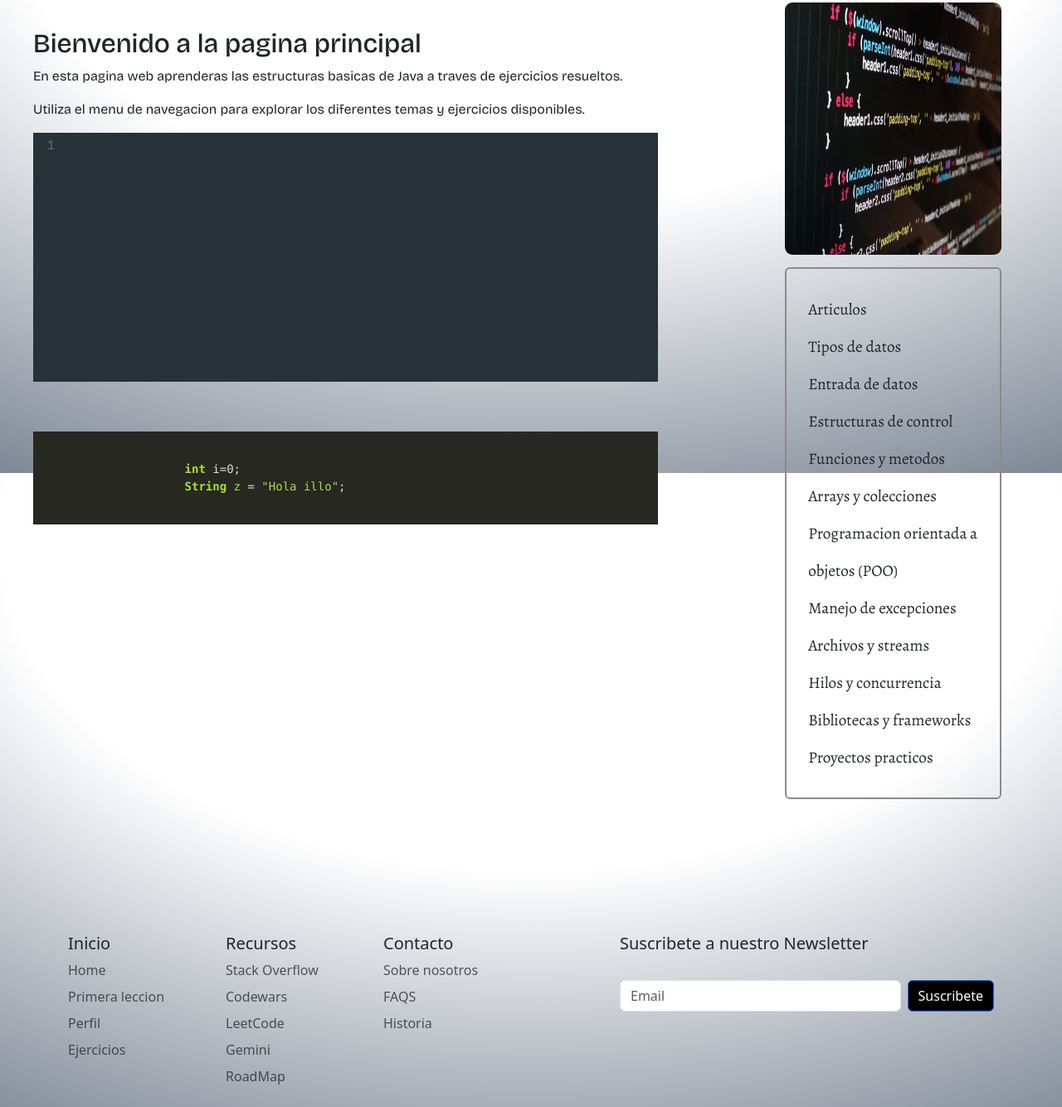
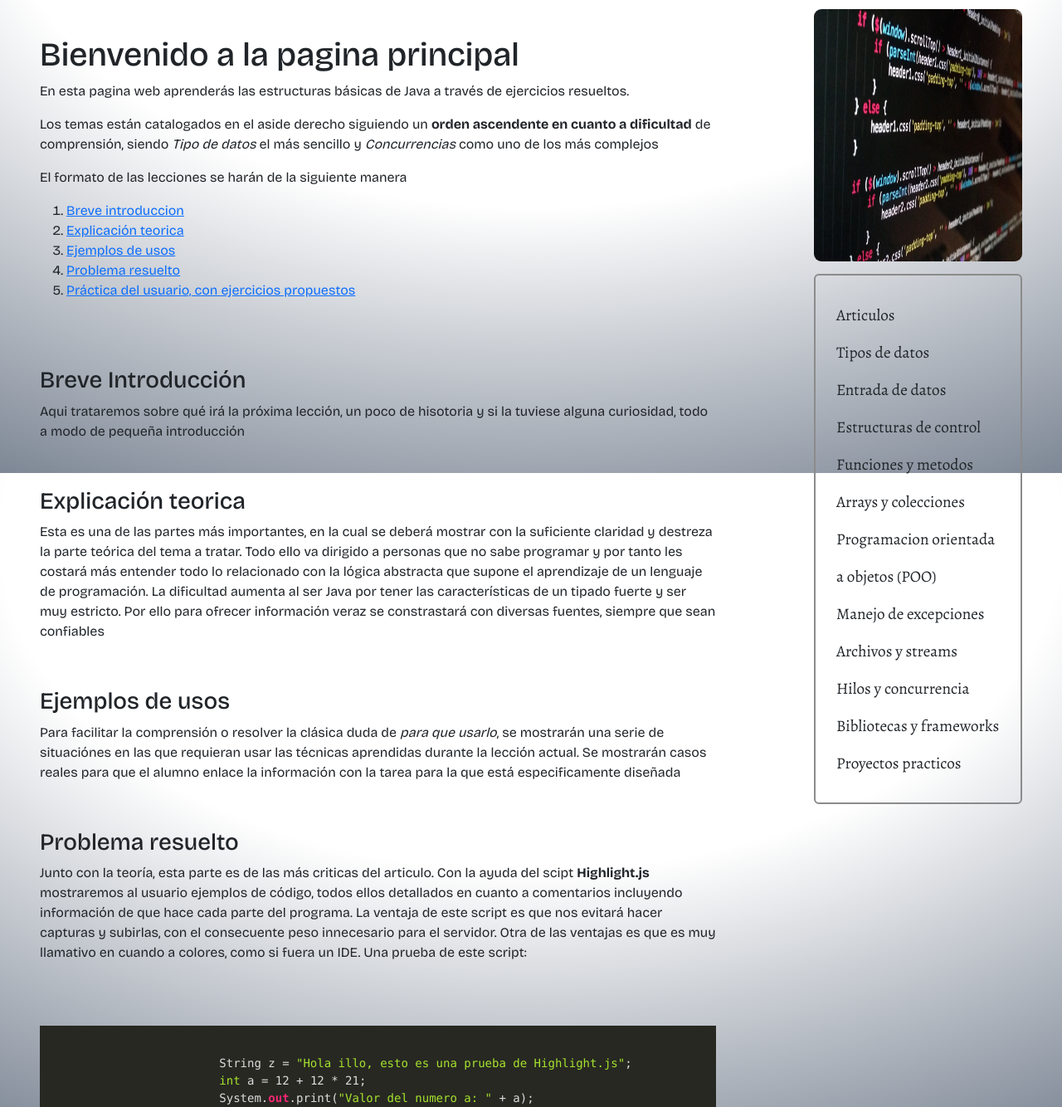
Before and after one commit to ElBotijo77/Aprende-Java, a plain HTML site: page index.html in a window 1280 px wide. Shown: the part 230-1564 px from the top of the page at 83% size. Drawn offline with nearby package versions, Linux system fonts and the light colour scheme; a web font is replaced by a local one.

Commit message:
docs: Add section explaining site functionality

```diff
--- a/index.html
+++ b/index.html
@@ -6,9 +6,20 @@
 -----------------------------------------------------------------------------------
 
 El tema de esta pagina web será la de enseñar las estructuras basicas de Java con
-pequeños ejercicios resueltos cogidos de la pagina LeetCode. Si da tiempo se
-implementaran algunos archivos de PHP y Javascript.
-Importamos varios elementos de Boostrap
+pequeños ejercicios resueltos cogidos de la pagina CodeWars/LeetCode.
+Se ha implementado un pequeño porgrama en JavaScript en el que maneja un header
+interactivo, además de haber importando el footer completo de Boostrap
+
+Funcionalidades que no ha dado tiempo a implementar:
+-Clases de Tailwind de manera optima con nodejs, pero por haber estado malo mas de
+una semana no se ha podido completar el proceso de comprension
+-Añadir back-end para que CodeMirror pueda compilar y ejecutar el código escrito
+-Programa PHP que recolecte unas Coockies básicas con $GET
+-Aside más vistoso, con la posibilidad de hacerla lista desplegable con js y que
+cuando aparezca por completo te persiga haciendo scroll hasta que se tope con otro
+elemento
+-Un formulario de inicio de sesion menos cutre
+
 
 ---------------------------------------------------------------------------------
 --------------------------------------------------------------------------------->
@@ -87,20 +98,80 @@ Importamos varios elementos de Boostrap
     <!--Contenido principal de la pagina-->
     <main class="content">
         <div class="article">
-            <h2>Bienvenido a la pagina principal</h2>
-            <p>En esta pagina web aprenderas las estructuras basicas de Java a traves de ejercicios resueltos.</p>
-            <p>Utiliza el menu de navegacion para explorar los diferentes temas y ejercicios disponibles.</p>
+            <h1>Bienvenido a la pagina principal</h1>
+            <p>En esta pagina web aprenderás las estructuras básicas de Java a través de ejercicios resueltos.</p>
+            <p>Los temas están catalogados en el aside derecho siguiendo un <b>orden ascendente en cuanto a dificultad</b>
+                de comprensión, siendo <i>Tipo de datos</i> el más sencillo y <i>Concurrencias</i> como uno de los más complejos
+            </p>
+            <p>El formato de las lecciones se harán de la siguiente manera</p>
 
-            <div class="code-mirror" style="width: auto;">
-                <textarea name="codigo" id="java-editor"></textarea>
-            </div>
+            <ol>
+                <li><a href="#1">Breve introduccion</a></li>
+                <li><a href="#2">Explicación teorica</a></li>
+                <li><a href="#3">Ejemplos de usos</a></li>
+                <li><a href="#4">Problema resuelto</a></li>
+                <li><a href="#5">Práctica del usuario, con ejercicios propuestos</a></li>
+            </ol><br>
 
-            <div style="padding-top: 60px;">
-                <pre><code class="languaje-java">
-                    int i=0;
-                    String z = "Hola illo";
-                </code></pre>
-            </div>
+            <section id="1">
+                <h3>Breve Introducción</h3>
+                <p>Aqui trataremos sobre qué irá la próxima lección, un poco de hisotoria y si la tuviese alguna curiosidad, todo
+                    a modo de pequeña introducción
+                </p>
+            </section>
+
+            <section id="2">
+                <h3>Explicación teorica</h3>
+                <p>Esta es una de las partes más importantes, en la cual se deberá mostrar con la suficiente claridad y destreza
+                    la parte teórica del tema a tratar. Todo ello va dirigido a personas que no sabe programar y por tanto les
+                    costará más entender todo lo relacionado con la lógica abstracta que supone el aprendizaje de un lenguaje de
+                    programación. La dificultad aumenta al ser Java por tener las características de un tipado fuerte y ser
+                    muy estricto. Por ello para ofrecer información veraz se constrastará con diversas fuentes, siempre que sean
+                    confiables
+                </p>
+            </section>
+
+            <section id="#3">
+                <h3>Ejemplos de usos</h3>
+                <p>Para facilitar la comprensión o resolver la clásica duda de <i>para que usarlo</i>, se mostrarán una serie de
+                    situaciónes en las que requieran usar las técnicas aprendidas durante la lección actual. Se mostrarán casos
+                    reales para que el alumno enlace la información con la tarea para la que está especificamente diseñada</p>
+            </section>
+
+            <section id="4">
+                <h3>Problema resuelto</h3>
+                <p>Junto con la teoría, esta parte es de las más criticas del articulo. Con la ayuda del scipt <b>Highlight.js</b>
+                    mostraremos al usuario ejemplos de código, todos ellos detallados en cuanto a comentarios incluyendo información
+                    de que hace cada parte del programa. La ventaja de este script es que nos evitará hacer capturas y subirlas, con
+                    el consecuente peso innecesario para el servidor. Otra de las ventajas es que es muy llamativo en cuando a colores,
+                    como si fuera un IDE. Una prueba de este script: </p>
+
+                <div style="padding-top: 60px;">
+                    <pre><code class="languaje-java">
+                        String z = "Hola illo, esto es una prueba de Highlight.js";
+                        int a = 12 + 12 * 21;
+                        System.out.print("Valor del numero a: " + a);
+                    </code></pre>
+                </div>
+            </section>
+
+            <section id="5">
+                <h3>Práctica del usuario con ejercicios</h3>
+                <p>Aquí dejaremos que el usuario ponga en práctica lo aprendido durante la lección con una serie de ejercicios
+                    propuestos en los que se agruparan en distintas dificultades, siempre poniendo uno sencillo y uno para avanzados
+                    Las soluciones se podrán observar en una pagina aparte que se llamará <i>Soluciones</i> donde aparecerá solo
+                    la solución en código y no explicada.
+                </p>
+                <p>La ventana de CodeMirror inicializa ahora mismo vacía, pero próximamente se configurará el método main por
+                    defecto para que solo haya que poner las líneas de negocio y darle a ejecutar para que funcione. Un ejemplo de
+                    dicha ventana aparece más abajo
+                </p>
+
+                <div class="code-mirror" style="width: auto;">
+                    <textarea name="codigo" id="java-editor"></textarea>
+                </div>
+
+            </section>
 
         </div>
 
--- a/styles/containers.css
+++ b/styles/containers.css
@@ -88,10 +88,10 @@ y aside los hijos*/
 
 .content{
     display: grid;
-    grid-template-columns: 3fr 1.3fr;
+    grid-template-columns: 4fr 1fr;
     justify-items: center;
 
-    padding: 20px;
+    padding: 28px;
     gap: 10%;
 
     font-family: var(--alegreya);
@@ -112,8 +112,8 @@ y aside los hijos*/
 /*Para ahorrarnos el padding declaramos un 80% del contenedor padre*/
 
 .aside{
-    display: grid;
-    grid-template-rows: 0.2fr 0.2fr 1fr;
+    display: flex;
+    flex-direction: column;
 
     justify-items: center;
     align-items: center;
@@ -121,7 +121,6 @@ y aside los hijos*/
 
     font-family: var(--bricolage);
 
-    width: 80%;
 
 }
 
--- a/styles/elements.css
+++ b/styles/elements.css
@@ -59,6 +59,10 @@
     height: 100px;
 }
 
+h3{
+    padding-top: 5vh;
+}
+
 /*Modificamos el textArea que se encargará de analizar y ejemplificar codigo como si
 disponieramos de un ide*/
 
```
